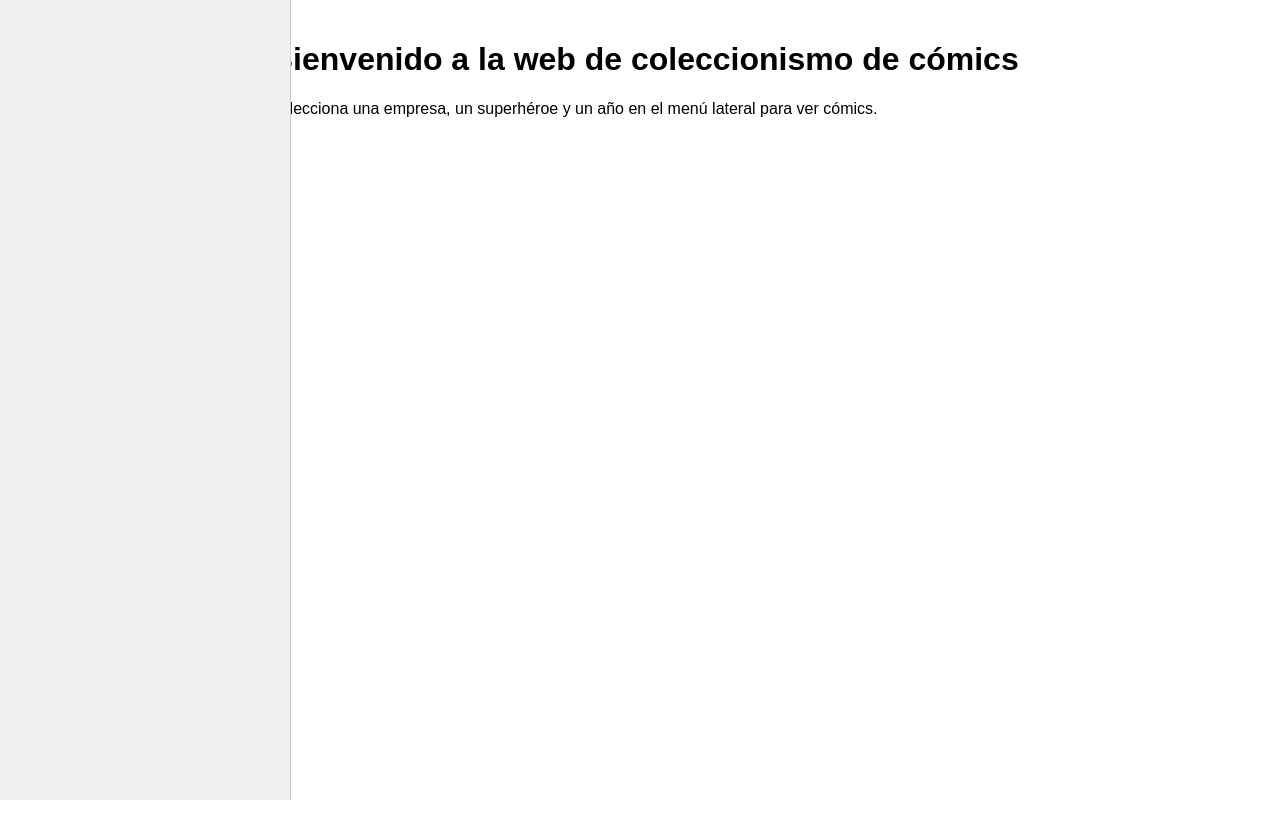
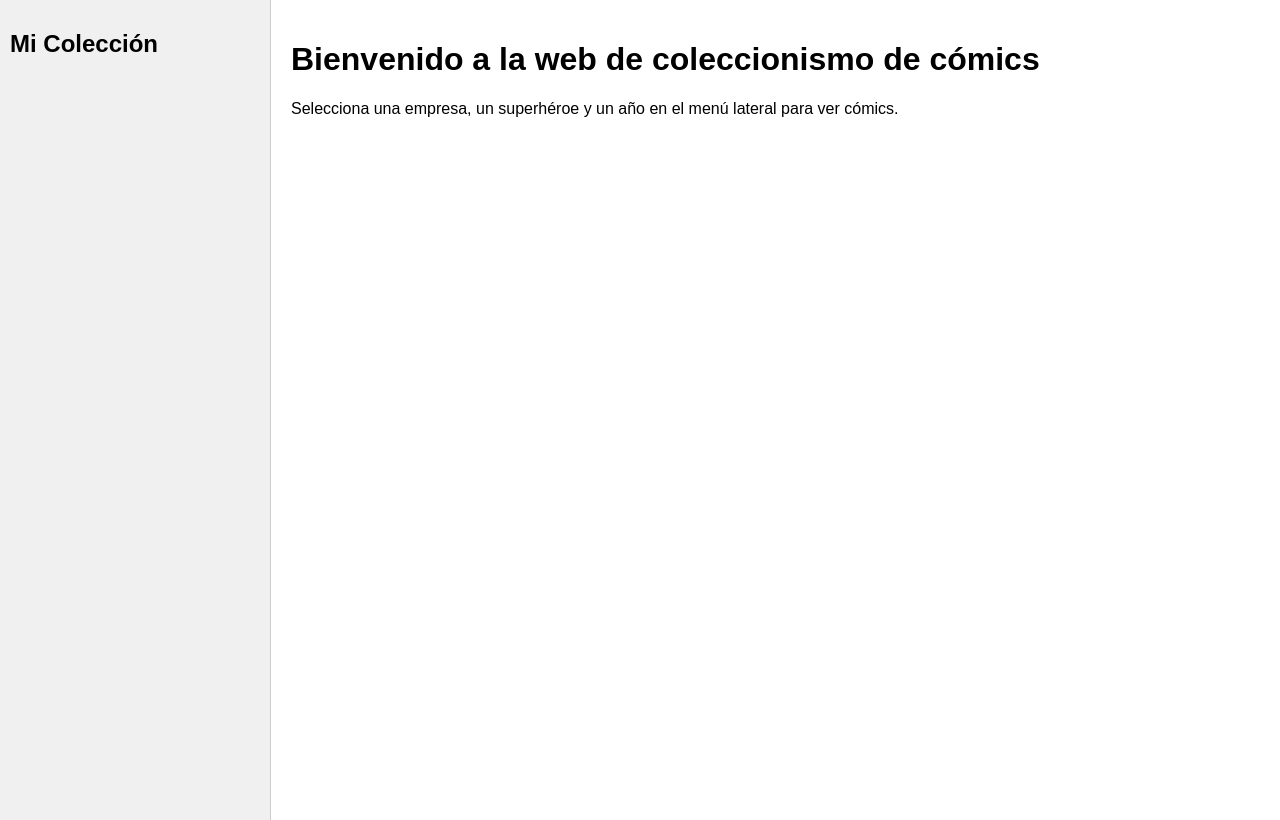
Before and after one commit to Parcheando/Parcheandoweb, a Flask app: template templates/home.html in a window 1280 px wide. Run offline with Flask 3, Linux system fonts and the light colour scheme; the template is opened without the code that fills it, so the values that code supplies are empty.

Commit message:
Update base.html

```diff
--- a/templates/base.html
+++ b/templates/base.html
@@ -1,21 +1,71 @@
 <!DOCTYPE html>
 <html lang="es">
 <head>
-    <meta charset="UTF-8">
-    <title>Coleccionismo</title>
-    <link rel="stylesheet" href="{{ url_for('static', filename='style.css') }}">
+  <meta charset="UTF-8">
+  <title>{% block title %}Colección{% endblock %}</title>
+  <style>
+    body {
+      margin: 0;
+      font-family: sans-serif;
+      display: flex;
+    }
+
+    .sidebar {
+      width: 250px;
+      background: #f0f0f0;
+      height: 100vh;
+      overflow-y: auto;
+      padding: 10px;
+      border-right: 1px solid #ccc;
+    }
+
+    .content {
+      flex-grow: 1;
+      padding: 20px;
+    }
+
+    ul {
+      list-style: none;
+      padding-left: 15px;
+    }
+
+    .submenu {
+      display: none;
+      padding-left: 15px;
+    }
+
+    .clickable {
+      cursor: pointer;
+      font-weight: bold;
+      margin: 5px 0;
+    }
+
+    a {
+      text-decoration: none;
+      color: #333;
+    }
+
+    a:hover {
+      text-decoration: underline;
+    }
+  </style>
 </head>
 <body>
-    <div class="layout">
-        <aside class="sidebar">
-            {% block sidebar %}
-            {% endblock %}
-        </aside>
+  <div class="sidebar">
+    <h2>Mi Colección</h2>
+    {% block menu %}{% endblock %}
+  </div>
+  <div class="content">
+    {% block content %}{% endblock %}
+  </div>
 
-        <main class="main-content">
-            {% block content %}
-            {% endblock %}
-        </main>
-    </div>
+  <script>
+    function toggle(element) {
+      const submenu = element.nextElementSibling;
+      if (submenu && submenu.classList.contains('submenu')) {
+        submenu.style.display = submenu.style.display === 'block' ? 'none' : 'block';
+      }
+    }
+  </script>
 </body>
 </html>
```
